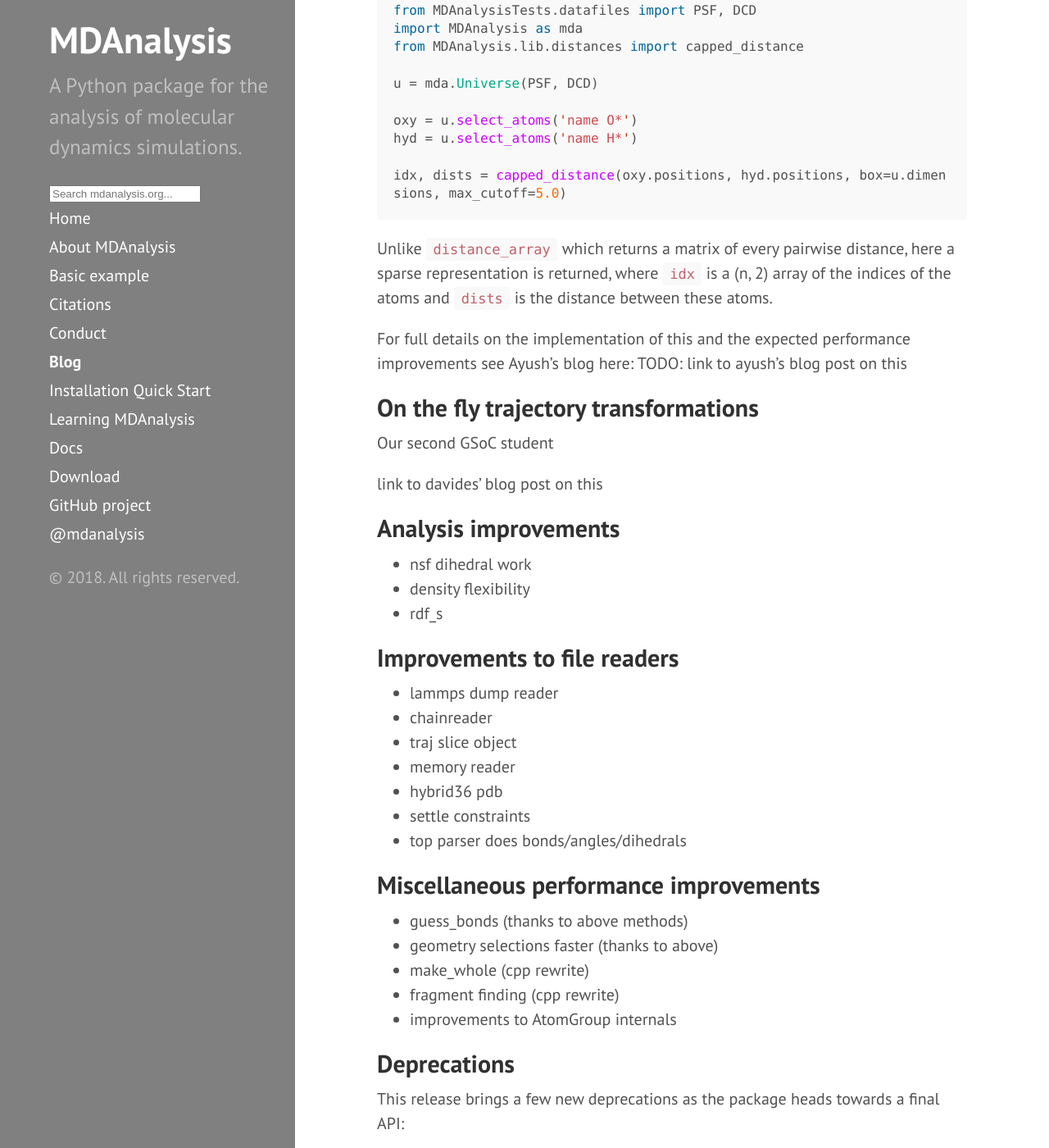
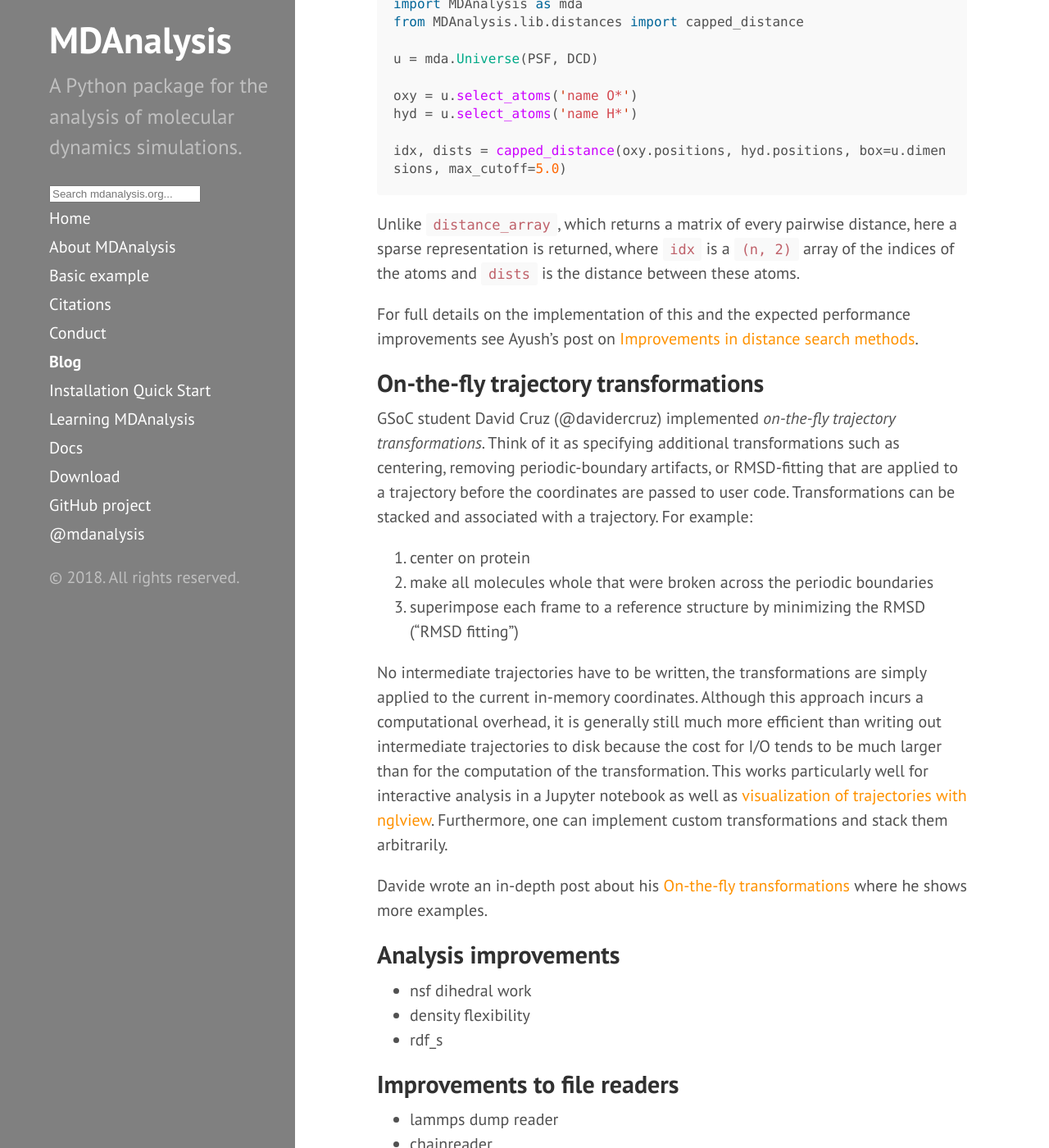
Before and after one commit to MDAnalysis/MDAnalysis.github.io, a Jekyll site: the page built from blog/index.html, in a window 1280 px wide and 1400 px high, scrolled down 756 px. Shown: the whole window at 82% size. Built offline with Jekyll 4.4.1, drawn with Linux system fonts in a browser that asks for light colours; the list of posts is cut into pages by our own code; comment, search, counter and statistics services are not loaded; some of the changed text lies outside the part shown.

Commit message:
added links, Å symbol, and initial text for GSOC

````diff
--- a/_posts/2018-10-09-release-0.19.0.md
+++ b/_posts/2018-10-09-release-0.19.0.md
@@ -5,21 +5,24 @@ title: Release 0.19.0
 
 A new version of MDAnalysis has been released!
 This version brings a multitude of new features
-including exciting additions from the two Google Summer of Code students.
+including exciting additions from our two [2019 Google Summer of Code][] students
+and one [NSF REU][] student.
 Some highlights are given below, whilst
 the [release notes][] list all the changes in this version.
 
 ## Capped Distance Searches
 
-Our first GSoC student, Ayush Suhane, worked on integrating faster distance search algorithms
+GSoC student, Ayush Suhane (@ayushsuhane), worked on integrating faster distance search algorithms
 for limited distance searches.
-This resulted in two new functions `MDAnalysis.lib.distances.capped_distance` and
-`MDAnalysis.lib.distances.self_capped_distance`, which find all pairwise distances between
+This resulted in two new functions
+[`MDAnalysis.lib.distances.capped_distance`](https://www.mdanalysis.org/docs/documentation_pages/lib/distances.html#MDAnalysis.lib.distances.capped_distance) and
+[`MDAnalysis.lib.distances.self_capped_distance`](https://www.mdanalysis.org/docs/documentation_pages/lib/distances.html#MDAnalysis.lib.distances.self_capped_distance),
+which find all pairwise distances between
 particles up to a given maximum distance.
 By specifying a maximum distance to the search, it is possible to optimise the search,
 leading to greatly improved performance especially in larger systems.
 
-For example to find all contacts between oxygen and hydrogen up to 5.0 Angstroms: # TODO, get that stupid symbol
+For example to find all contacts between oxygen and hydrogen up to 5.0 Å
 ```python
 from MDAnalysisTests.datafiles import PSF, DCD
 import MDAnalysis as mda
@@ -32,19 +35,35 @@ hyd = u.select_atoms('name H*')
 
 idx, dists = capped_distance(oxy.positions, hyd.positions, box=u.dimensions, max_cutoff=5.0)
 ```
-Unlike `distance_array` which returns a matrix of every pairwise distance,
+Unlike [`distance_array`](https://www.mdanalysis.org/docs/documentation_pages/lib/distances.html#MDAnalysis.lib.distances.distance_array),
+which returns a matrix of every pairwise distance,
 here a sparse representation is returned,
-where `idx` is a (n, 2) array of the indices of the atoms
+where `idx` is a `(n, 2)` array of the indices of the atoms
 and `dists` is the distance between these atoms.
 
 For full details on the implementation of this and the expected performance improvements
-see Ayush's blog here: TODO: link to ayush's blog post on this
+see Ayush's post on [Improvements in distance search methods][].
 
-## On the fly trajectory transformations
+## On-the-fly trajectory transformations
 
-Our second GSoC student
+GSoC student David Cruz (@davidercruz) implemented *on-the-fly trajectory transformations*.
+Think of it as specifying additional transformations such as centering, removing periodic-boundary
+artifacts, or RMSD-fitting that are applied to a trajectory before the coordinates are passed
+to user code. Transformations can be stacked and associated with a trajectory. For example:
 
-link to davides' blog post on this
+1. center on protein
+2. make all molecules whole that were broken across the periodic boundaries
+3. superimpose each frame to a reference structure by minimizing the RMSD ("RMSD fitting")
+
+No intermediate trajectories have to be written, the transformations are simply applied to the
+current in-memory coordinates. Although this approach incurs a computational overhead, it is generally
+still much more efficient than writing out intermediate trajectories to disk because the cost
+for I/O tends to be much larger than for the computation of the transformation.
+This works particularly well for interactive analysis in a Jupyter notebook as well as
+[visualization of trajectories with nglview][].
+Furthermore, one can implement custom transformations and stack them arbitrarily.
+
+Davide wrote an in-depth post about his [On-the-fly transformations] where he shows more examples.
 
 ## Analysis improvements
 
@@ -98,8 +117,12 @@ and featured the work of 5 new contributors:
 To get all these features run either `conda update -c conda-forge mdanalysis`
 or `pip install --upgrade MDAnalysis`.
 
-
+[2019 Google Summer of Code]: {{ site.baseurl }}{% post_url 2018-04-26-gsoc-students %}
+[NSF REU]: https://becksteinlab.physics.asu.edu/positions/115/research-experience-for-undergraduates-summer-2018
 [release notes]: {{ site.github.wiki }}/ReleaseNotes0190
+[Improvements in distance search methods]: {{ site.baseurl }}{% post_url 2018-08-30-gsoc18-distancesearch %}
+[On-the-fly transformations]: {{ site.baseurl }}{% post_url 2018-08-30-on-the-fly-transformations %}
+[visualization of trajectories with nglview]: {{ site.baseurl }}{% post_url 2016-03-14-nglview %}
 [Irfan Alibar]: https://github.com/IAlibay
 [Shujie Fan]: https://github.com/VOD555
 [Andrew R. McCluskey]: https://github.com/arm61
````
